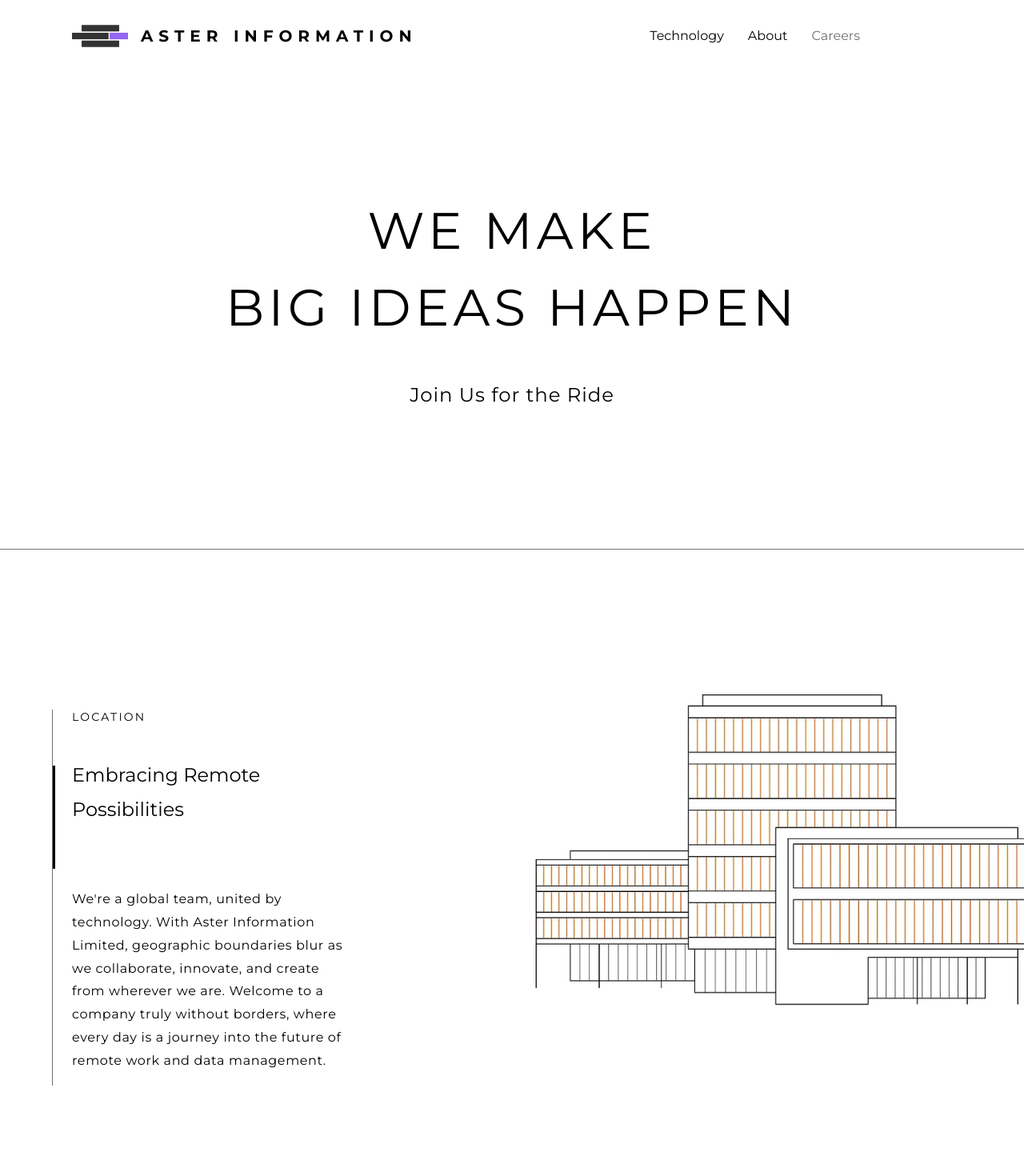
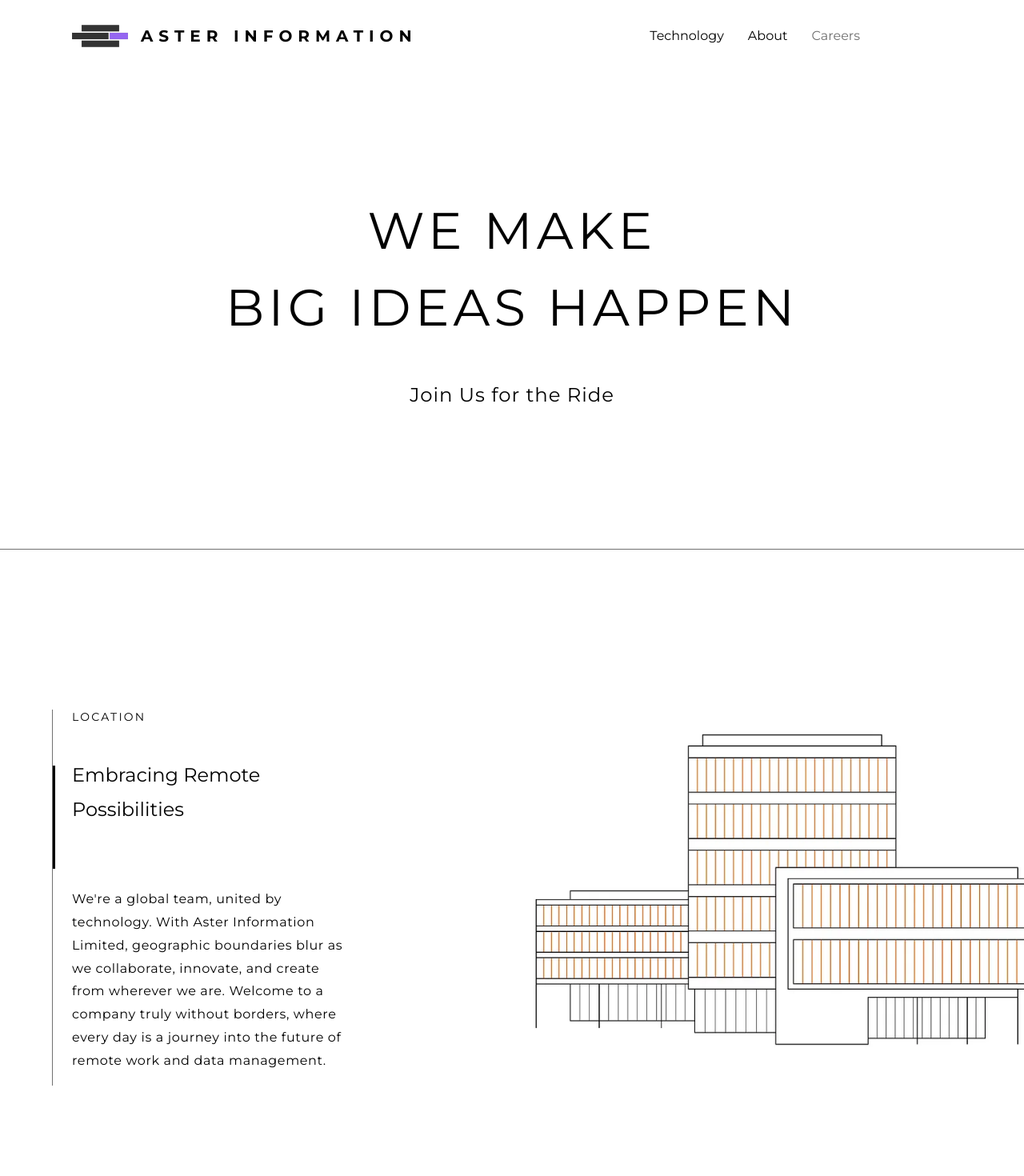
Before and after one commit to Moamal-2000/aster-information, a React (Vite) app: page /careers in a window 1280 px wide. Shown: the top 1470 px of the page at 80% size. Built offline with nearby package versions, Linux system fonts and the light colour scheme.

Commit message:
style: simple improvement on locationSection image

```diff
--- a/src/Components/Pages/Careers/LocationSection/LocationSection.module.scss
+++ b/src/Components/Pages/Careers/LocationSection/LocationSection.module.scss
@@ -32,13 +32,14 @@
   object-fit: contain;
   position: absolute;
   right: -99px;
-  top: 0;
+  top: 50px;
 }
 
 @include large {
   .locationBg {
     position: relative;
     right: auto;
+    top: auto;
     width: 700px;
     height: 550px;
     object-position: 0 -50px;
```
